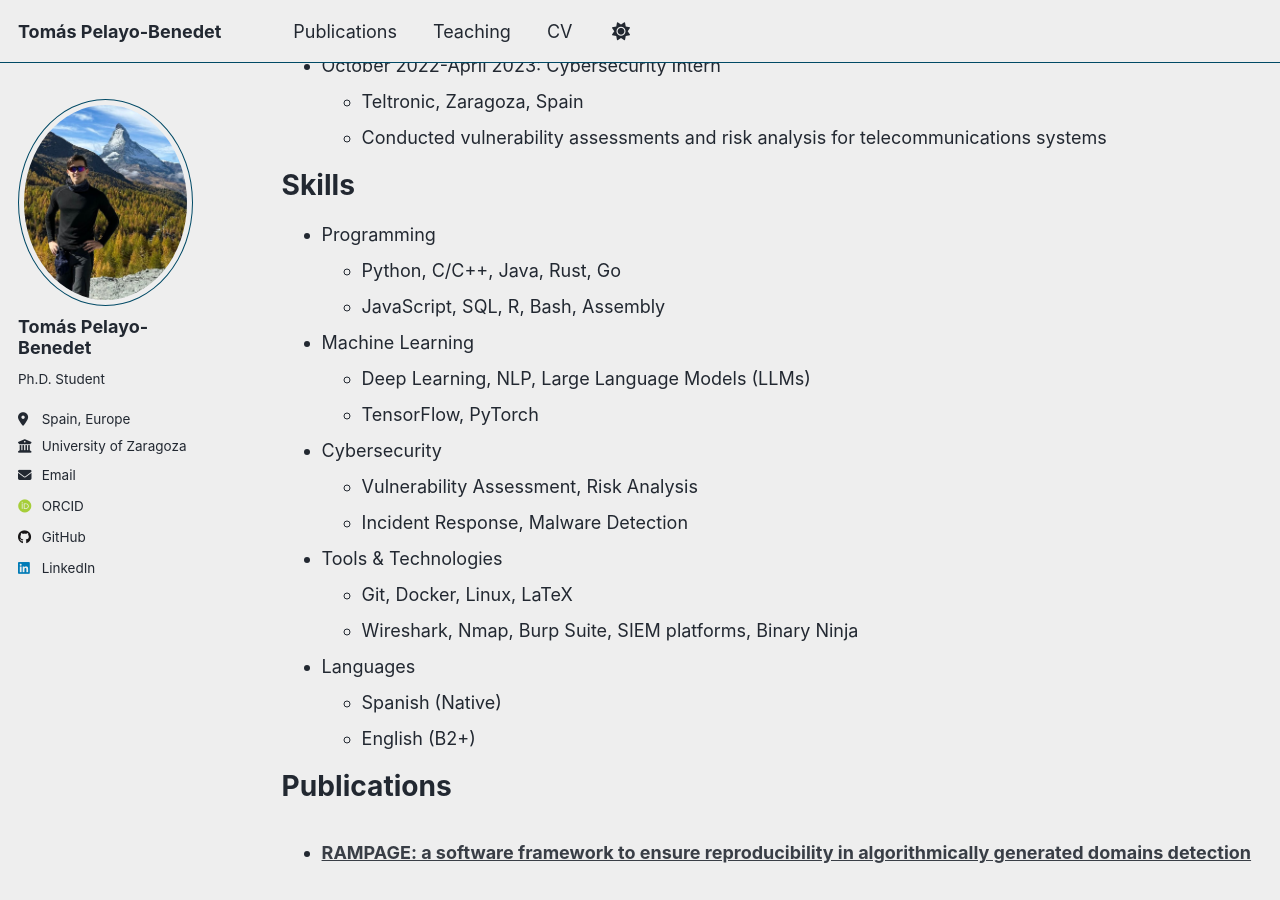
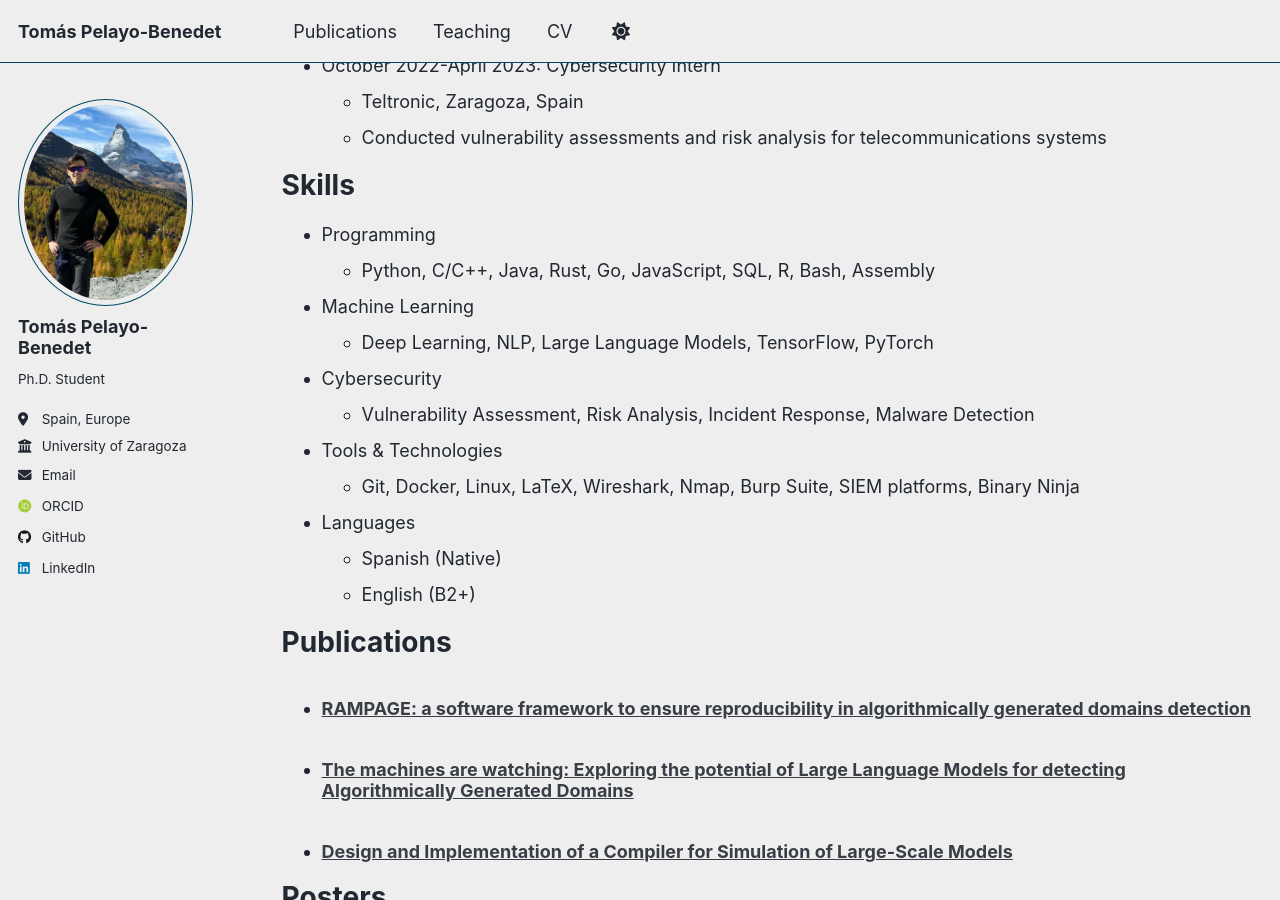
Before and after one commit to TomasPelayoBenedet/tomaspelayobenedet.github.io, a Jekyll site: the page built from _pages/cv.md, in a window 1280 px wide and 900 px high, scrolled down 814 px. Built offline with Jekyll 4.4.1, drawn with Linux system fonts in a browser that asks for light colours; some web fonts are replaced; a script that is not in the unit is left out.

Commit message:
minimal changes cv

```diff
--- a/_pages/cv.md
+++ b/_pages/cv.md
@@ -41,17 +41,13 @@ Work experience
 Skills
 ======
 * Programming
-  * Python, C/C++, Java, Rust, Go
-  * JavaScript, SQL, R, Bash, Assembly
+  * Python, C/C++, Java, Rust, Go, JavaScript, SQL, R, Bash, Assembly
 * Machine Learning
-  * Deep Learning, NLP, Large Language Models (LLMs)
-  * TensorFlow, PyTorch
+  * Deep Learning, NLP, Large Language Models, TensorFlow, PyTorch
 * Cybersecurity
-  * Vulnerability Assessment, Risk Analysis
-  * Incident Response, Malware Detection
+  * Vulnerability Assessment, Risk Analysis, Incident Response, Malware Detection
 * Tools & Technologies
-  * Git, Docker, Linux, LaTeX
-  * Wireshark, Nmap, Burp Suite, SIEM platforms, Binary Ninja
+  * Git, Docker, Linux, LaTeX, Wireshark, Nmap, Burp Suite, SIEM platforms, Binary Ninja
 * Languages
   * Spanish (Native)
   * English (B2+)
```
